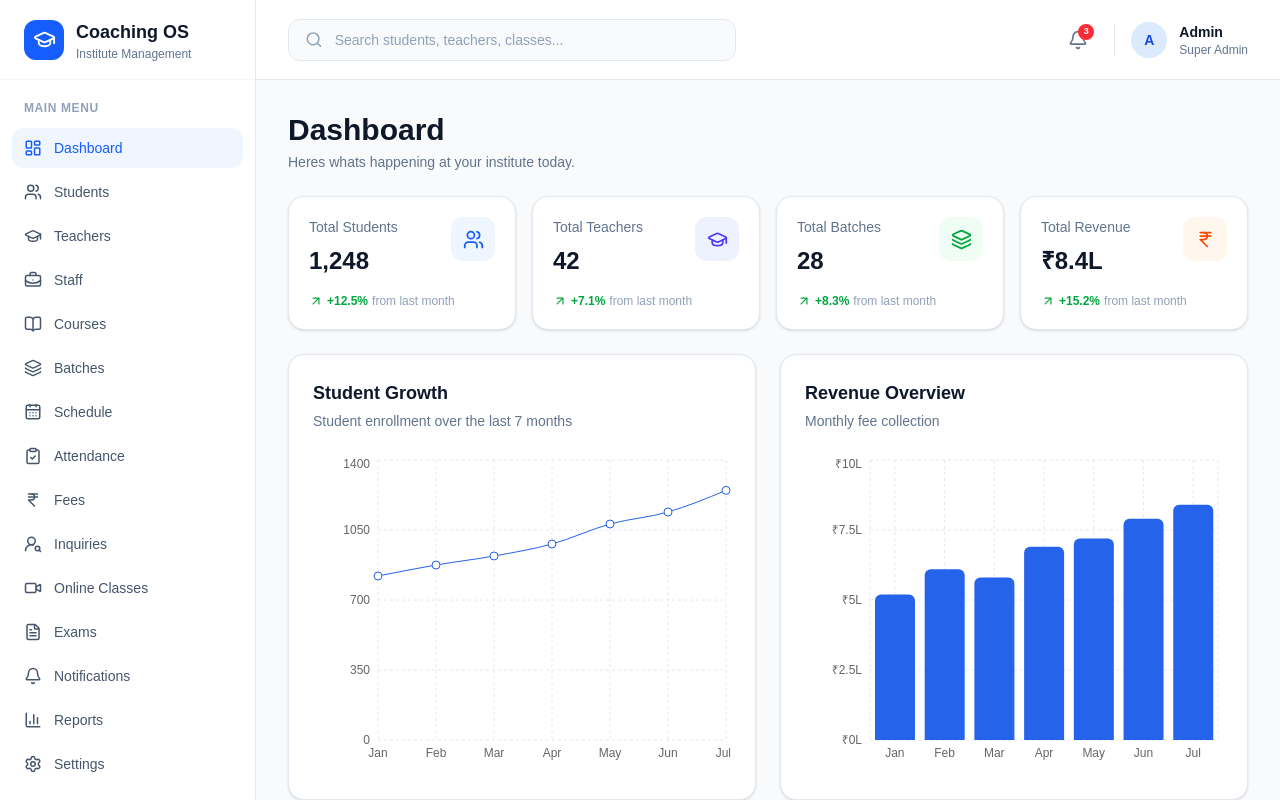
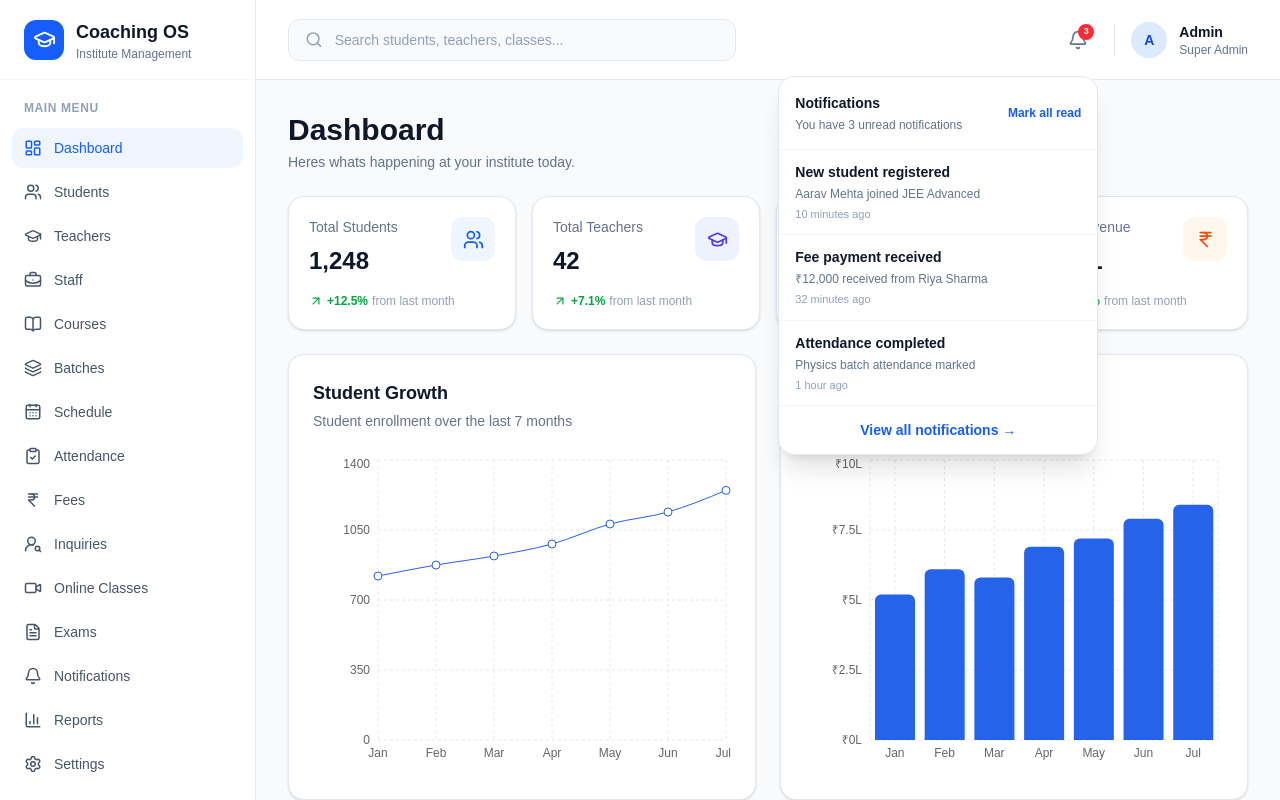
Before and after one commit to devleyj/Coaching-os-admin, a Next.js app: page / in a window 1280 px wide. Both pictures are taken after a click on the button "Open notifications". Shown: the top 800 px of the page. Built offline with nearby package versions, Linux system fonts and the light colour scheme.

Commit message:
v0.1.0- Add interactive notification panel

```diff
--- a/app/page.tsx
+++ b/app/page.tsx
@@ -1,3 +1,5 @@
+"use client"
+
 import Sidebar from "./components/Slidebar";
 import StudentGrowthChart from "./components/StudentGrowthCharts";
 import RevenueChart from "./components/RevenueChart";
@@ -15,6 +17,8 @@ import {
   IndianRupee,
   ArrowUpRight,
 } from "lucide-react";
+
+import { useState } from "react";
 
 const stats = [
   {
@@ -52,6 +56,8 @@ const stats = [
 ];
 
 export default function Home() {
+  const [notificationsOpen, setNotificationOpen] = useState(false);
+  const [unreadNotifications, setUnreadNotifications] = useState(3);
   return (
     <div className="flex min-h-screen bg-slate-50">
       <Sidebar />
@@ -72,14 +78,94 @@ export default function Home() {
           </div>
 
           <div className="ml-auto flex items-center gap-4">
-            <button className="relative rounded-xl p-2.5 text-slate-500 hover:bg-slate-100">
-              <Bell size={20} />
+            {/* Notifications */}
+            <div className="relative">
+              <button
+                onClick={() => setNotificationOpen(!notificationsOpen)}
+                className="relative rounded-xl p-2.5 text-slate-500 hover:bg-slate-100"
+                aria-label="Open notifications"
+              >
+                <Bell size={20} />
 
-              <span className="absolute right-1 top-1 flex h-4 w-4 items-center justify-center rounded-full bg-red-500 text-[9px] font-bold text-white">
-                3
-              </span>
-            </button>
+                {unreadNotifications > 0 && (
+                  <span className="absolute right-1 top-1 flex h-4 w-4 items-center justify-center rounded-full bg-red-500 text-[9px] font-bold text-white">
+                    {unreadNotifications}
+                  </span>
+                )}
 
+              </button>
+
+              {notificationsOpen && (
+                <div className="absolute right-0 top-14 z-50 w-80 overflow-hidden rounded-2xl border border-slate-200 bg-white shadow-xl">
+                  {/* Header */}
+                  <div className="flex items-center justify-between border-b border-slate-100 px-4 py-4">
+                    <div>
+                      <h3 className="text-sm font-semibold text-slate-900">
+                        Notifications
+                      </h3>
+                      <p className="mt-1 text-xs text-slate-500">
+                        {unreadNotifications === 0
+                          ? "You're all caught up"
+                          : `You have ${unreadNotifications} unread notifications`}
+                      </p>
+                    </div>
+
+                    <button
+                      onClick={() => setUnreadNotifications(0)}
+                      className="text-xs font-semibold text-blue-600 hover:text-blue-700"
+                    >
+                      Mark all read
+                    </button>
+                  </div>
+
+                  {/* Notifications */}
+                  <div className="divide-y divide-slate-100">
+                    <div className="px-4 py-3 hover:bg-slate-50">
+                      <p className="text-sm font-semibold text-slate-900">
+                        New student registered
+                      </p>
+                      <p className="mt-1 text-xs text-slate-500">
+                        Aarav Mehta joined JEE Advanced
+                      </p>
+                      <p className="mt-1 text-[11px] text-slate-400">
+                        10 minutes ago
+                      </p>
+                    </div>
+
+                    <div className="px-4 py-3 hover:bg-slate-50">
+                      <p className="text-sm font-semibold text-slate-900">
+                        Fee payment received
+                      </p>
+                      <p className="mt-1 text-xs text-slate-500">
+                        ₹12,000 received from Riya Sharma
+                      </p>
+                      <p className="mt-1 text-[11px] text-slate-400">
+                        32 minutes ago
+                      </p>
+                    </div>
+
+                    <div className="px-4 py-3 hover:bg-slate-50">
+                      <p className="text-sm font-semibold text-slate-900">
+                        Attendance completed
+                      </p>
+                      <p className="mt-1 text-xs text-slate-500">
+                        Physics batch attendance marked
+                      </p>
+                      <p className="mt-1 text-[11px] text-slate-400">
+                        1 hour ago
+                      </p>
+                    </div>
+                  </div>
+
+                  {/* Footer */}
+                  <div className="border-t border-slate-100 p-3 text-center">
+                    <button className="text-sm font-semibold text-blue-600 hover:text-blue-700">
+                      View all notifications →
+                    </button>
+                  </div>
+                </div>
+              )}
+            </div>
             <div className="hidden h-8 w-px bg-slate-200 sm:block" />
 
             <div className="flex items-center gap-3">
```
